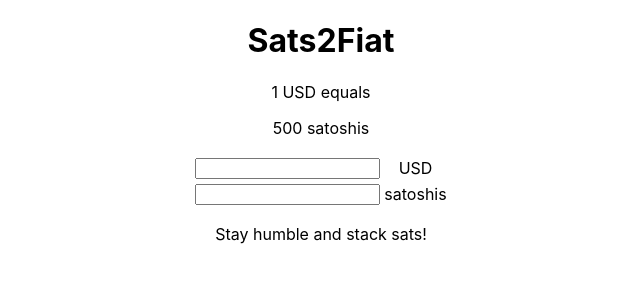
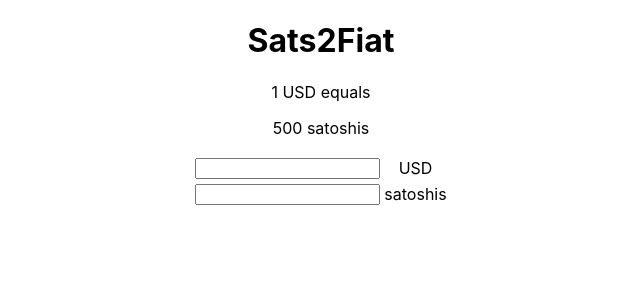
Before and after one commit to lorenzolfm/sats2fiat, a React (Create React App) app: page / in a window 1280 px wide. Shown: the top 300 px of the page, without its empty margins (319-959 px from the left). Built offline with nearby package versions, Linux system fonts and the light colour scheme.

Commit message:
adding todo

```diff
--- a/src/components/Converter.js
+++ b/src/components/Converter.js
@@ -1,12 +1,6 @@
 import React, { Component } from 'react';
 
-const IsMillionaire = (props) => {
-  if (props.satoshis >= 10e6) {
-    return <p>Congrats. You're a millionarire</p>
-  }
-  return <p>Stay humble and stack sats!</p>
-}
-
+//TODO: get value from API
 const satsVal = 500;
 
 const toSatoshis = (fiat) => {
@@ -107,8 +101,6 @@ class Converter extends Component {
             <td>satoshis</td>
           </tr>
         </table>
-        <IsMillionaire
-          satoshis={parseFloat(satoshi)} />
       </div>
     )
   }
```
